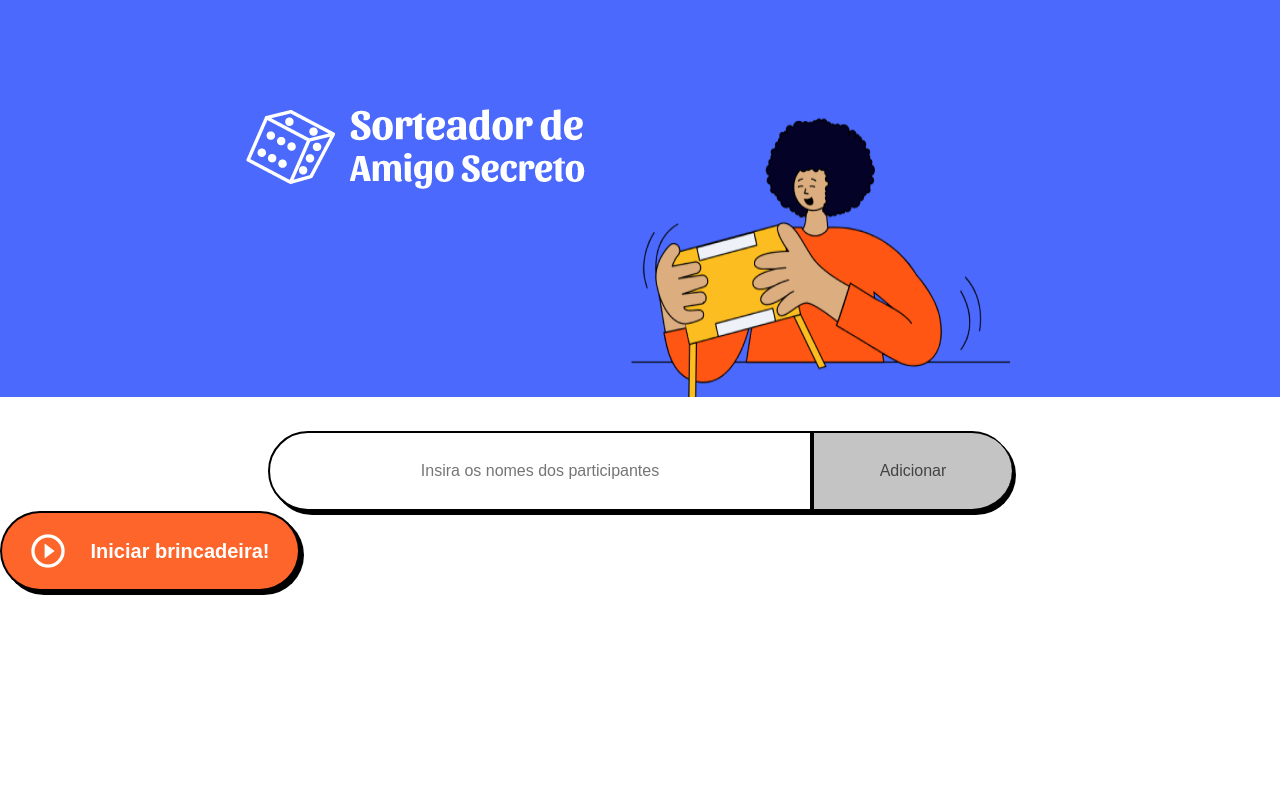
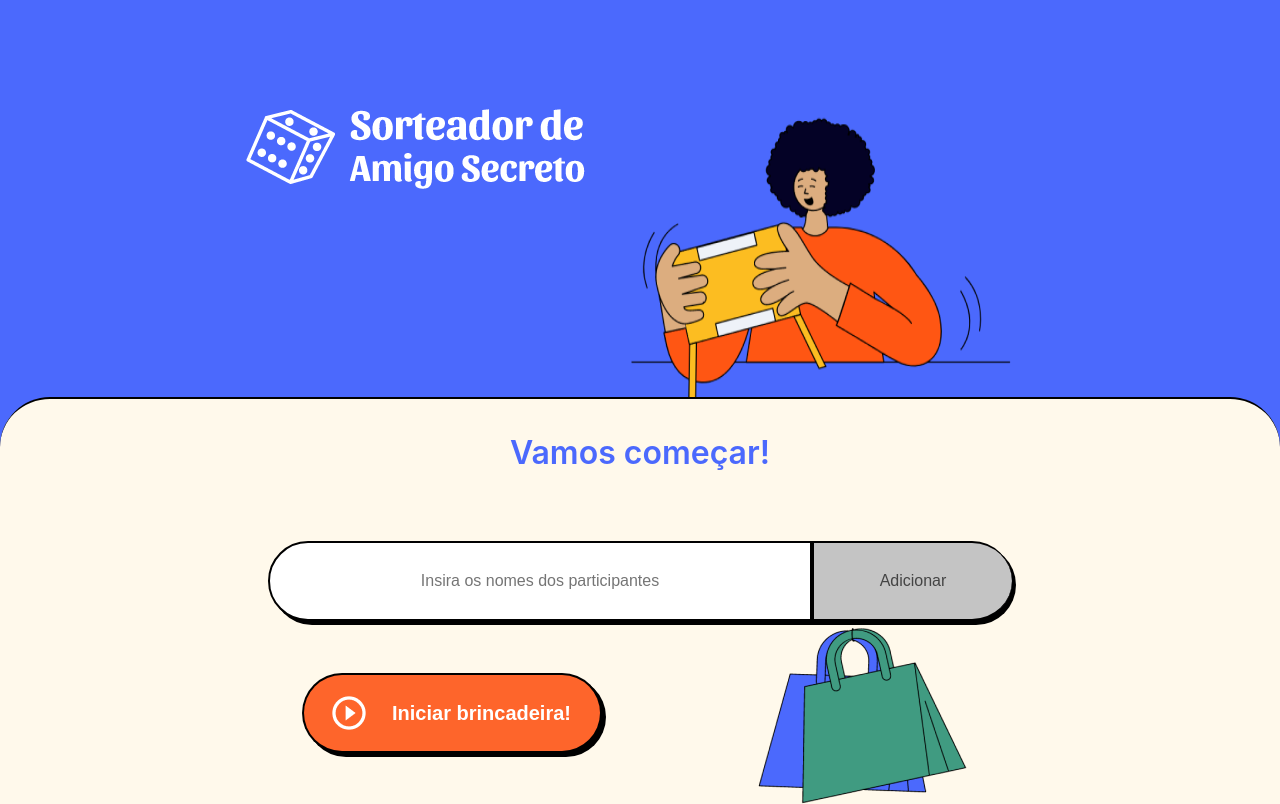
Before and after one commit to netuninho/sorteador-de-amigo-secreto-main, a React (Create React App) app: page / in a window 1280 px wide. Built offline with nearby package versions, Linux system fonts and the light colour scheme.

Commit message:
feat: criando e estilizando componente footer

```diff
--- a/public/index.html
+++ b/public/index.html
@@ -14,7 +14,6 @@
     <title>Amigo Secreto</title>
   </head>
   <body>
-    <noscript>You need to enable JavaScript to run this app.</noscript>
     <div id="root"></div>
   </body>
 </html>
--- a/src/App.tsx
+++ b/src/App.tsx
@@ -1,12 +1,14 @@
 import React from 'react';
 import Home from './components/Home/Home';
 import Header from './components/Header/Header';
+import Footer from './components/Footer/Footer';
 
 function App() {
   return (
     <>
       <Header/>
       <Home/>
+      <Footer/>
     </>
   );
 }
--- a/src/components/Button/styled.ts
+++ b/src/components/Button/styled.ts
@@ -20,6 +20,7 @@ export const Button = styled.button `
 
     width: 300px;
     height: 80px;
+    cursor: pointer;
 
     @media screen and (max-width: 800px) {
         box-shadow: 2px 2px 0px 0px #000000;
--- /dev/null
+++ b/src/components/Footer/Footer.tsx
@@ -0,0 +1,17 @@
+import Botao from '../Button/Botao';
+import * as S from './styled';
+
+
+
+const Footer = () => {
+    return (
+        <>
+            <S.Footer>
+                <Botao/>
+                <img src='/img/sacolas.png' alt='sacolas'/>
+            </S.Footer>
+        </>
+    )
+};
+
+export default Footer
--- /dev/null
+++ b/src/components/Footer/styled.ts
@@ -0,0 +1,14 @@
+import styled from "styled-components";
+
+export const Footer = styled.footer `
+    background-color: #FFF9EB;
+    display: flex;
+    align-items: center;
+    justify-content: center;
+    gap: 140px;
+
+    @media screen and (max-width: 800px) {
+        flex-direction: column;
+        gap: 24px;
+    }
+`
--- a/src/components/Home/Home.tsx
+++ b/src/components/Home/Home.tsx
@@ -1,11 +1,15 @@
-import Botao from "../Button/Botao";
 import Formulario from "../Form/Formulario";
+import * as S from './styled';
 
 const Home = () => {
     return (
         <>
-            <Formulario/>
-            <Botao/>
+            <S.Background>
+                <S.Container>
+                    <S.Titulo>Vamos começar!</S.Titulo>
+                    <Formulario/>
+                </S.Container>
+            </S.Background>
         </>
     )
 };
--- /dev/null
+++ b/src/components/Home/styled.ts
@@ -0,0 +1,28 @@
+import styled from "styled-components";
+
+export const Background = styled.div `
+    background-color: #4B69FD;
+`
+
+export const Container = styled.main `
+    background-color: #FFF9EB;
+    border-top-right-radius: 50px;
+    border-top-left-radius: 50px;
+    border-top: 2px solid #000000;
+    height: 100%;
+`
+
+export const Titulo = styled.h1 `
+    color: #4B69FD;
+    font-size: 32px;
+    line-height: 48px;
+    font-weight: 600;
+    text-align: center;
+    padding: 30px 0;
+    margin: 0;
+
+    @media screen and (max-width: 800px) {
+        font-size: 20px;
+        line-height: 30px;
+    }
+`
```
Also changed, not shown: public/img/sacolas.png (renamed from src/img/sacolas.png).
